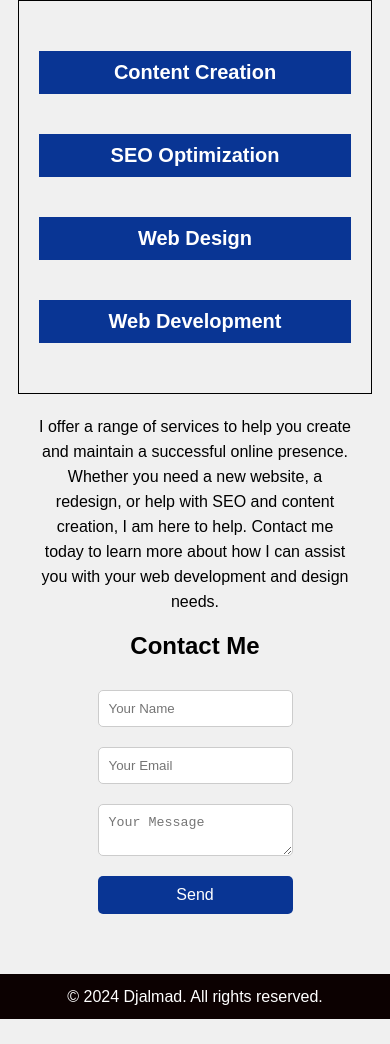
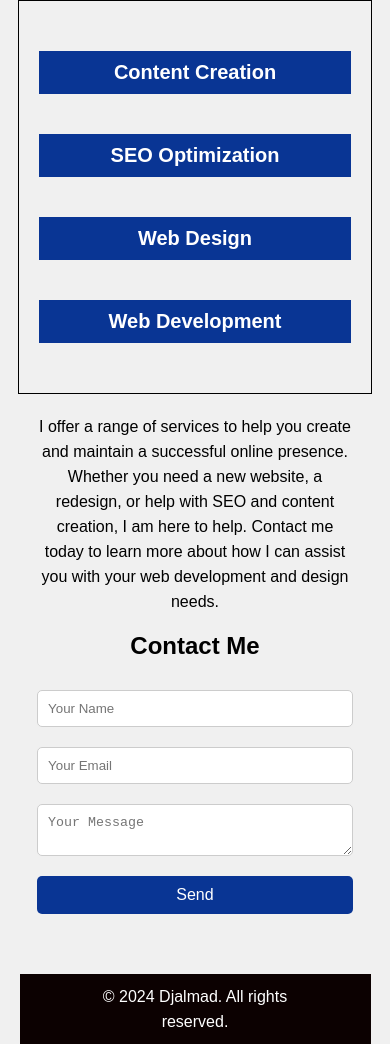
Before and after one commit to djalma-clound/fterminal, a website: page public/index.html in a window 390 px wide. Shown: the part 1015-2059 px from the top of the page. Before the commit the page ends 2034 px from the top, so only its background shows below. Drawn offline with Linux system fonts and the light colour scheme.

Commit message:
mibile contact form resizing

```diff
--- a/public/script.js
+++ b/public/script.js
@@ -21,6 +21,7 @@
     // h1.textContent = 'Mobile View';
     today = new Date();
     h1.setAttribute('data-today', today.toDateString());
+    h1.setAttribute('data-today', today.toDateString());
    h1.append('Today is ' + today.toDateString());
     h1.classList.add('mobile');
   } else {
--- a/public/style.css
+++ b/public/style.css
@@ -233,13 +233,18 @@
     text-align: center;
     }
     section{
-        /* width: 90%; */
         margin: 0 auto;
     }
     section ul{
         width: 80%;
         margin: 0 auto;
     }
+    .contact{
+      width:90%;
+    }
+    .contact form{
+      width: 90%;
+    }
     section p{
         width: 80%;
         margin: 0 auto;
```
